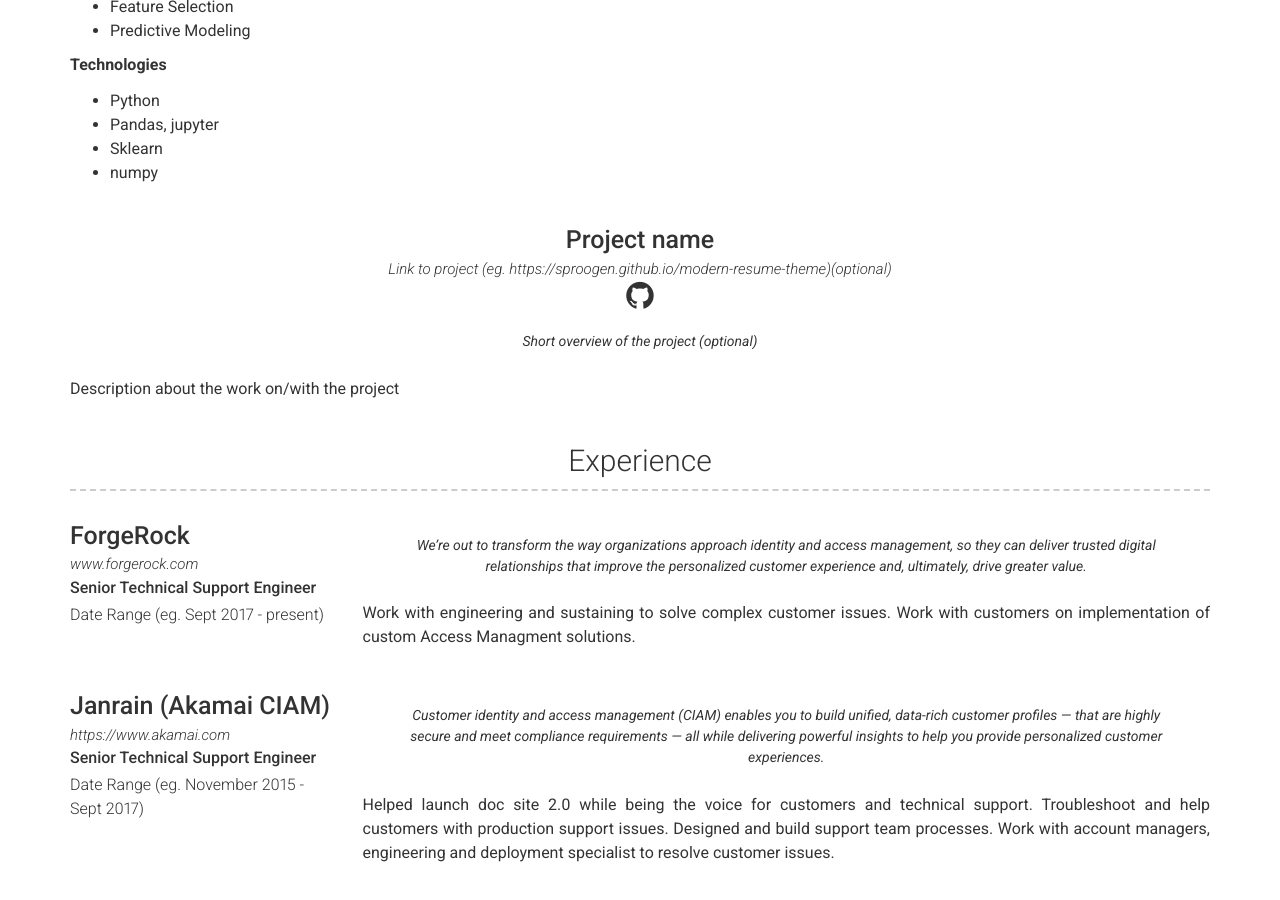
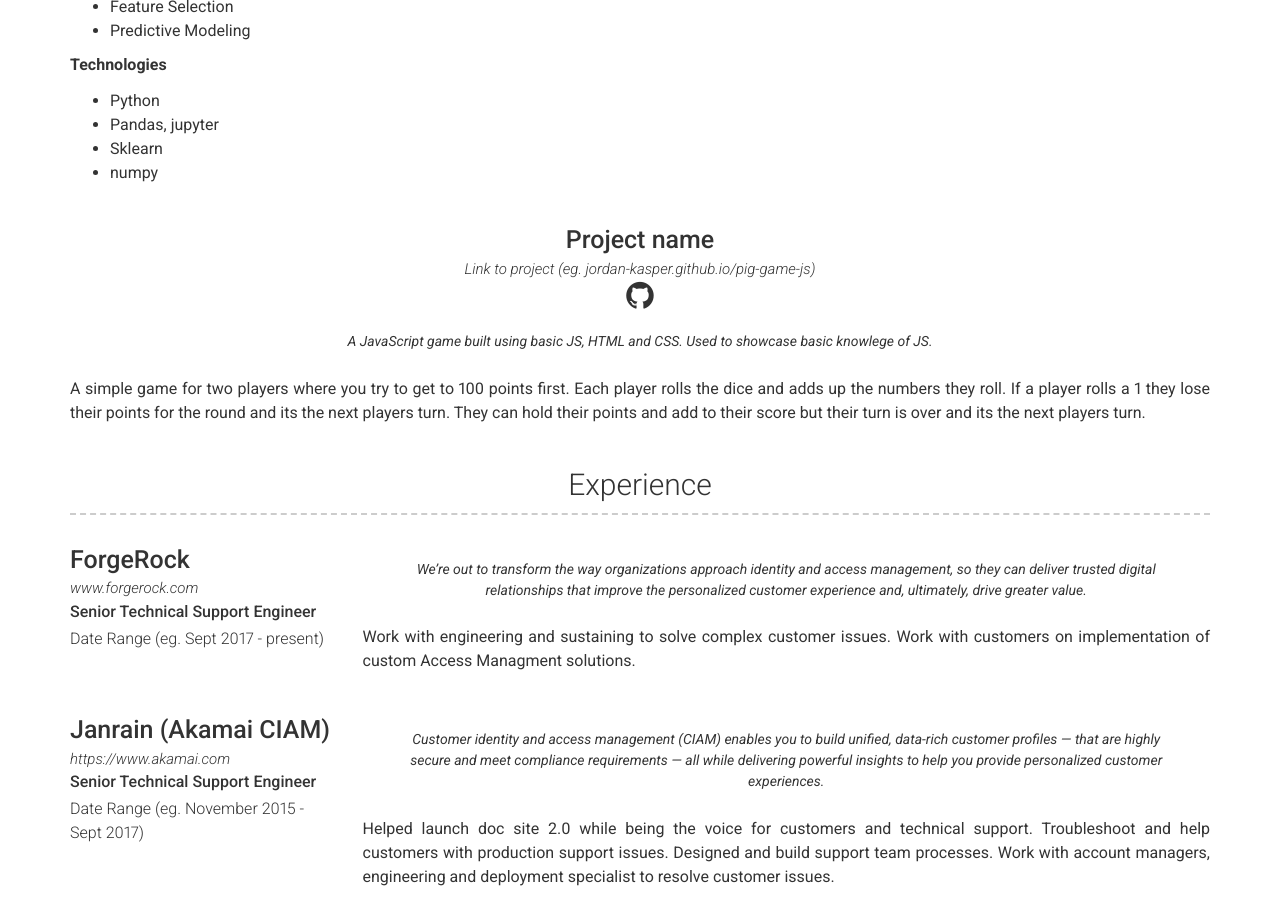
Before and after one commit to jordan-kasper/jordan-kasper.github.io, a Jekyll site: the page built from index.md, in a window 1280 px wide and 900 px high, scrolled down 1003 px. Built offline with Jekyll 4.4.1, drawn with Linux system fonts in a browser that asks for light colours.

Commit message:
Update projects.yml

```diff
--- a/_data/projects.yml
+++ b/_data/projects.yml
@@ -24,9 +24,9 @@
 
 - layout: top-middle
   name: Project name
-  link: Link to project (eg. https://sproogen.github.io/modern-resume-theme)(optional)
-  github: Github page for project (eg. sproogen/modern-resume-theme)(optional)
+  link: Link to project (eg. jordan-kasper.github.io/pig-game-js)
+  github: Github page for project (eg. jordan-kasper/pig-game-js)
   quote: >
-    Short overview of the project (optional)
+    A JavaScript game built using basic JS, HTML and CSS.  Used to showcase basic knowlege of JS.
   description: | # this will include new lines to allow paragraphs
-    Description about the work on/with the project
+    A simple game for two players where you try to get to 100 points first.  Each player rolls the dice and adds up the numbers they roll.  If a player rolls a 1 they lose their points for the round and its the next players turn.  They can hold their points and add to their score but their turn is over and its the next players turn.
```
